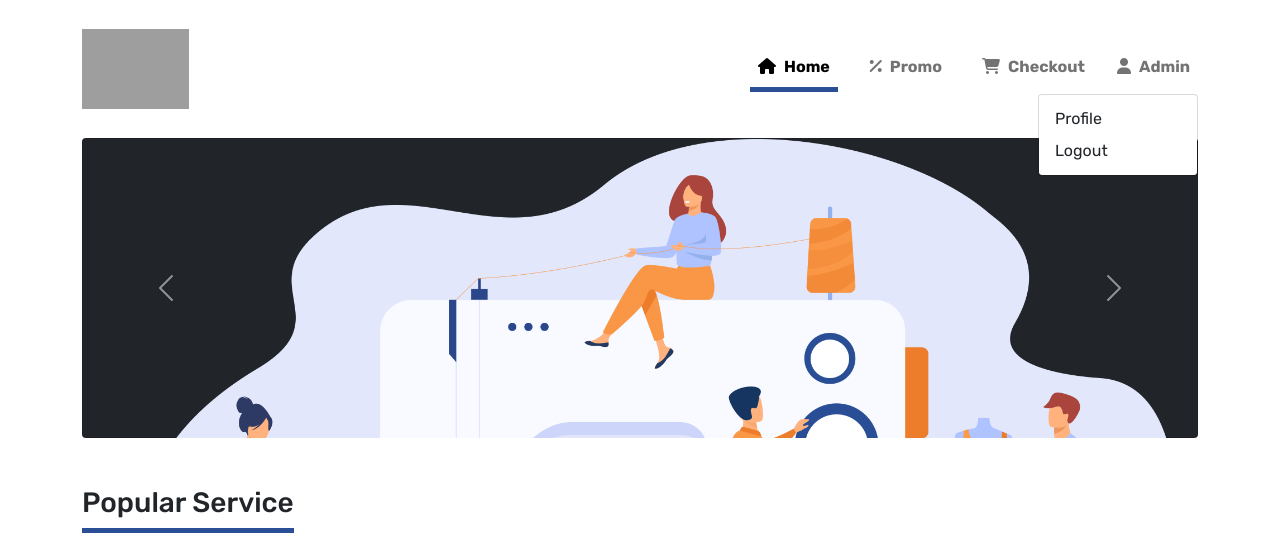
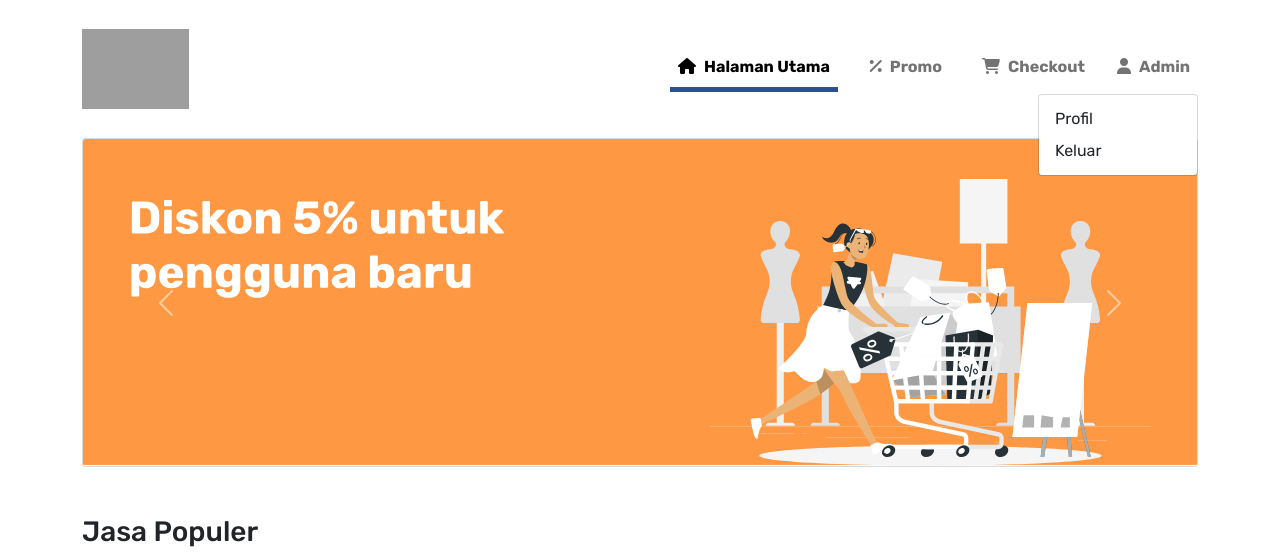
Before and after one commit to damaranshary/UAS-Pemrograman-Web, a PHP site: page / in a window 1280 px wide, after a click on "Admin". Shown: the top 556 px of the page. Run offline with PHP 8.4, Linux system fonts and the light colour scheme; a user stored in the database is signed in; data comes from the database, SQL or seed files in the repository; both versions use the stored data as it was after the commit; some libraries are stand-ins or nearby versions; grey boxes are pictures that could not be loaded.

Commit message:
Progress 2 Juni (1)

```diff
--- a/assets/components/footer.php
+++ b/assets/components/footer.php
@@ -6,12 +6,10 @@
         <div class="row text-light">
             <!--Grid column-->
             <div class="col-lg-6 col-md-12 mb-4 mb-md-0">
-                <h5 class="text-uppercase">Footer text</h5>
+                <h5 class="">Tentang Kami</h5>
 
                 <p>
-                    Lorem ipsum dolor sit amet consectetur, adipisicing elit. Iste atque ea quis
-                    molestias. Fugiat pariatur maxime quis culpa corporis vitae repudiandae
-                    aliquam voluptatem veniam, est atque cumque eum delectus sint!
+                    Kami menyediakan pengalaman menjahit yang lebih mudah dibandingkan sebelumnya. Tidak lagi anda perlu datang ke tukang jahit untuk menjahit pakaian anda. Cukup order melalui website kami dan kami akan mengambil pakaian anda dari rumah anda. Setelah selesai, kami akan mengantarkannya kembali pada anda.
                 </p>
             </div>
 
--- a/assets/components/navbar-checkout.php
+++ b/assets/components/navbar-checkout.php
@@ -19,7 +19,7 @@
                 <ul class="navbar-nav">
                     <li class="nav-item me-4">
                         <a class="nav-link" aria-current="page" href="index.php">
-                            <i class="fas fa-home me-2"></i>Home
+                            <i class="fas fa-home me-2"></i>Halaman Utama
                         </a>
                     </li>
                     <li class="nav-item me-4">
@@ -34,8 +34,8 @@
                         <!-- <button class="btn button-primary btn-primary px-4 me-2" type="submit">Login</button> -->
                         <a class="nav-link" role="button" data-bs-toggle="dropdown" aria-expanded="false"><i class="fas fa-user me-2"></i><?php echo "$name" ?></a>
                         <ul class="dropdown-menu dropdown-menu-end" aria-labelledby="navbarDropdown">
-                            <li><a class="dropdown-item" href="profile.php">Profile</a></li>
-                            <li><a class="dropdown-item" href="server/logout_process.php">Logout</a></li>
+                            <li><a class="dropdown-item" href="profile.php">Profil</a></li>
+                            <li><a class="dropdown-item" href="server/logout_process.php">Keluar</a></li>
                         </ul>
                     </li>
                 </ul>
--- a/assets/components/navbar-profil.php
+++ b/assets/components/navbar-profil.php
@@ -19,7 +19,7 @@
                 <ul class="navbar-nav">
                     <li class="nav-item me-4">
                         <a class="nav-link" aria-current="page" href="index.php">
-                            <i class="fas fa-home me-2"></i>Home
+                            <i class="fas fa-home me-2"></i>Halaman Utama
                         </a>
                     </li>
                     <li class="nav-item me-4">
--- a/assets/components/navbar-promo.php
+++ b/assets/components/navbar-promo.php
@@ -19,7 +19,7 @@
                 <ul class="navbar-nav">
                     <li class="nav-item me-4">
                         <a class="nav-link" aria-current="page" href="index.php">
-                            <i class="fas fa-home me-2"></i>Home
+                            <i class="fas fa-home me-2"></i>Halaman Utama
                         </a>
                     </li>
                     <li class="nav-item me-4">
@@ -34,8 +34,8 @@
                         <!-- <button class="btn button-primary btn-primary px-4 me-2" type="submit">Login</button> -->
                         <a class="nav-link" role="button" data-bs-toggle="dropdown" aria-expanded="false"><i class="fas fa-user me-2"></i><?php echo "$name" ?></a>
                         <ul class="dropdown-menu dropdown-menu-end" aria-labelledby="navbarDropdown">
-                            <li><a class="dropdown-item" href="profile.php">Profile</a></li>
-                            <li><a class="dropdown-item" href="server/logout_process.php">Logout</a></li>
+                            <li><a class="dropdown-item" href="profile.php">Profil</a></li>
+                            <li><a class="dropdown-item" href="server/logout_process.php">Keluar</a></li>
                         </ul>
                     </li>
                 </ul>
--- a/assets/components/navbar.php
+++ b/assets/components/navbar.php
@@ -19,7 +19,7 @@
                 <ul class="navbar-nav">
                     <li class="nav-item me-4">
                         <a class="nav-link active" aria-current="page" href="index.php">
-                            <i class="fas fa-home me-2"></i>Home
+                            <i class="fas fa-home me-2"></i>Halaman Utama
                         </a>
                     </li>
                     <li class="nav-item me-4">
@@ -34,8 +34,8 @@
                         <!-- <button class="btn button-primary btn-primary px-4 me-2" type="submit">Login</button> -->
                         <a class="nav-link" role="button" data-bs-toggle="dropdown" aria-expanded="false"><i class="fas fa-user me-2"></i><?php echo "$name" ?></a>
                         <ul class="dropdown-menu dropdown-menu-end" aria-labelledby="navbarDropdown">
-                            <li><a class="dropdown-item" href="profile.php">Profile</a></li>
-                            <li><a class="dropdown-item" href="server/logout_process.php">Logout</a></li>
+                            <li><a class="dropdown-item" href="profile.php">Profil</a></li>
+                            <li><a class="dropdown-item" href="server/logout_process.php">Keluar</a></li>
                         </ul>
                     </li>
                 </ul>
--- a/index.php
+++ b/index.php
@@ -33,18 +33,13 @@
                 <div id="carouselExampleControls" class="carousel slide" data-bs-ride="carousel">
                     <div class="carousel-inner">
                         <div class="carousel-item active">
-                            <div class="card bg-dark text-white" style="height: 300px;">
-                                <img src="assets/img/login.png" class="card-img" alt="...">
+                            <div class="card bg-light text-white">
+                                <img src="assets/img/banner/1.svg" class="card-img" alt="...">
                             </div>
                         </div>
                         <div class="carousel-item">
-                            <div class="card bg-dark text-white" style="height: 300px;">
-                                <img src="assets/img/login.png" class="card-img" alt="...">
-                            </div>
-                        </div>
-                        <div class="carousel-item">
-                            <div class="card bg-dark text-white" style="height: 300px;">
-                                <img src="assets/img/login.png" class="card-img" alt="...">
+                            <div class="card bg-light text-white">
+                                <img src="assets/img/banner/2.svg" class="card-img" alt="...">
                             </div>
                         </div>
                     </div>
@@ -62,7 +57,7 @@
             <section class="section">
                 <div class="container mt-5">
                     <div class="heading">
-                        <h3>Popular Service</h3>
+                        <h3>Jasa Populer</h3>
                     </div>
                     <div class="row mt-4">
                         <div class="col">
@@ -82,7 +77,7 @@
             <section>
                 <div class="container mt-5">
                     <div class="heading">
-                        <h3>All Service</h3>
+                        <h3>Semua Jasa</h3>
                     </div>
                     <ul class="nav nav-pills justify-content-center mt-2" id="pills-tab" role="tablist">
                         <li class="nav-item" role="presentation">
--- a/profile.php
+++ b/profile.php
@@ -39,7 +39,7 @@
         <?php
         include "assets/components/navbar-profil.php"
         ?>
-        <main>
+        <main class="mt-5">
             <div class="container mt-3 mb-5">
                 <?php echo "$alert" ?>
                 <a href="index.php" class="text-black-50 mt-5" style="text-decoration: none;"><i class="fas fa-chevron-left me-2"></i>Kembali ke halaman utama</a>
--- a/server/add-address_process.php
+++ b/server/add-address_process.php
@@ -15,8 +15,10 @@
 $row = mysqli_fetch_assoc($query_getid);
 $id_pengguna = $row['id'];
 
-$query_getalamat = mysqli_query($connect, "SELECT * FROM alamat WHERE id_pengguna='$id_pengguna' AND label='$label'");
-$alamat_status = mysqli_num_rows($query_getalamat);
+$query_getalamat = mysqli_query($connect, "SELECT getJumlahAlamat('$id_pengguna', '$label') AS getJumlahAlamat");
+$jumlahAlamat = mysqli_fetch_assoc($query_getalamat);
+$alamat_status = $jumlahAlamat['getJumlahAlamat'];
+//$alamat_status = mysqli_num_rows($query_getalamat);
 
 if ($alamat_status == 0) {
     mysqli_query($connect, "CALL insertAlamat('$id_pengguna', '$label', '$namapenerima',  '$telepon', '$alamat', '$area', '$kodepos')");
```
Also changed, not shown: uas_pweb.sql (+17 -4 lines), assets/img/banner/1.svg (added), assets/img/banner/2.svg (added).
